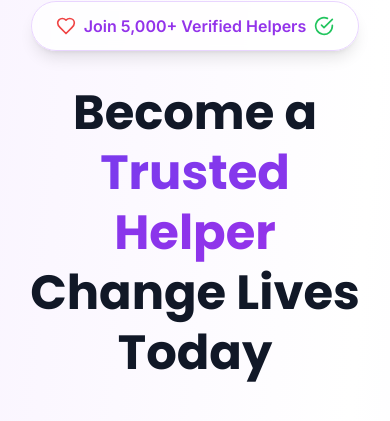
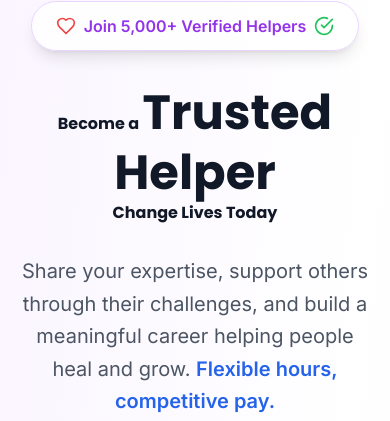
Before and after one commit to PrachiSukreSS/PeerHealApp, a React (Vite) app: page /become-helper in a window 390 px wide. Shown: the part 152-573 px from the top of the page. Built offline with nearby package versions, Linux system fonts and the light colour scheme; no server answers; the database is empty.

Commit message:
Updated BecomeHelperPage.tsx

```diff
--- a/src/pages/BecomeHelperPage.tsx
+++ b/src/pages/BecomeHelperPage.tsx
@@ -117,9 +117,9 @@ export const BecomeHelperPage: React.FC = () => {
               <CheckCircle className="h-5 w-5 text-green-500" />
             </div>
 
-            <h1 className="text-5xl sm:text-6xl lg:text-7xl font-bold text-gray-900 mb-8 font-poppins leading-tight">
+            <h1 className="gradient-texttext-5xl sm:text-6xl lg:text-7xl font-bold text-gray-900 mb-8 font-poppins leading-tight">
               Become a{' '}
-              <span className="gradient-text">Trusted Helper</span>
+              <span className="text-5xl sm:text-6xl lg:text-7xl font-bold text-gray-900 mb-8 font-poppins leading-tight">Trusted Helper</span>
               <br />
               Change Lives Today
             </h1>
```
